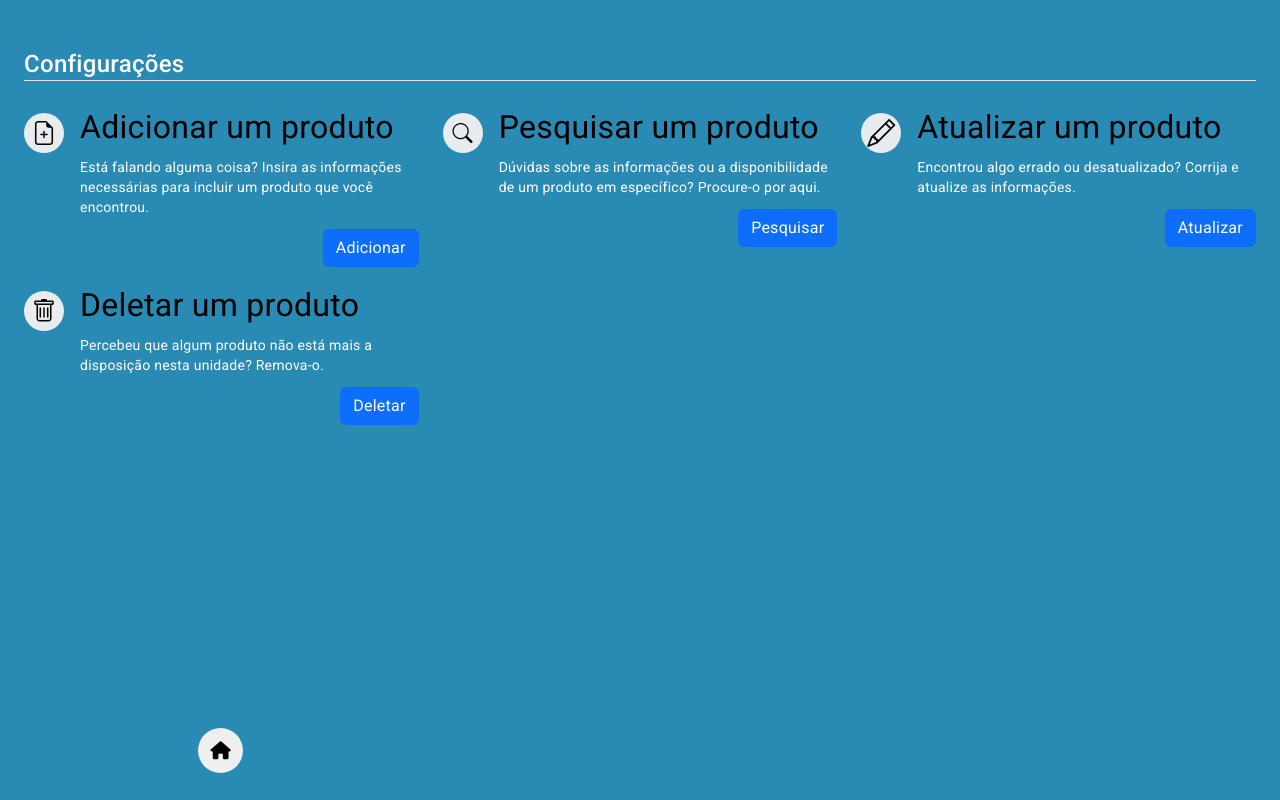
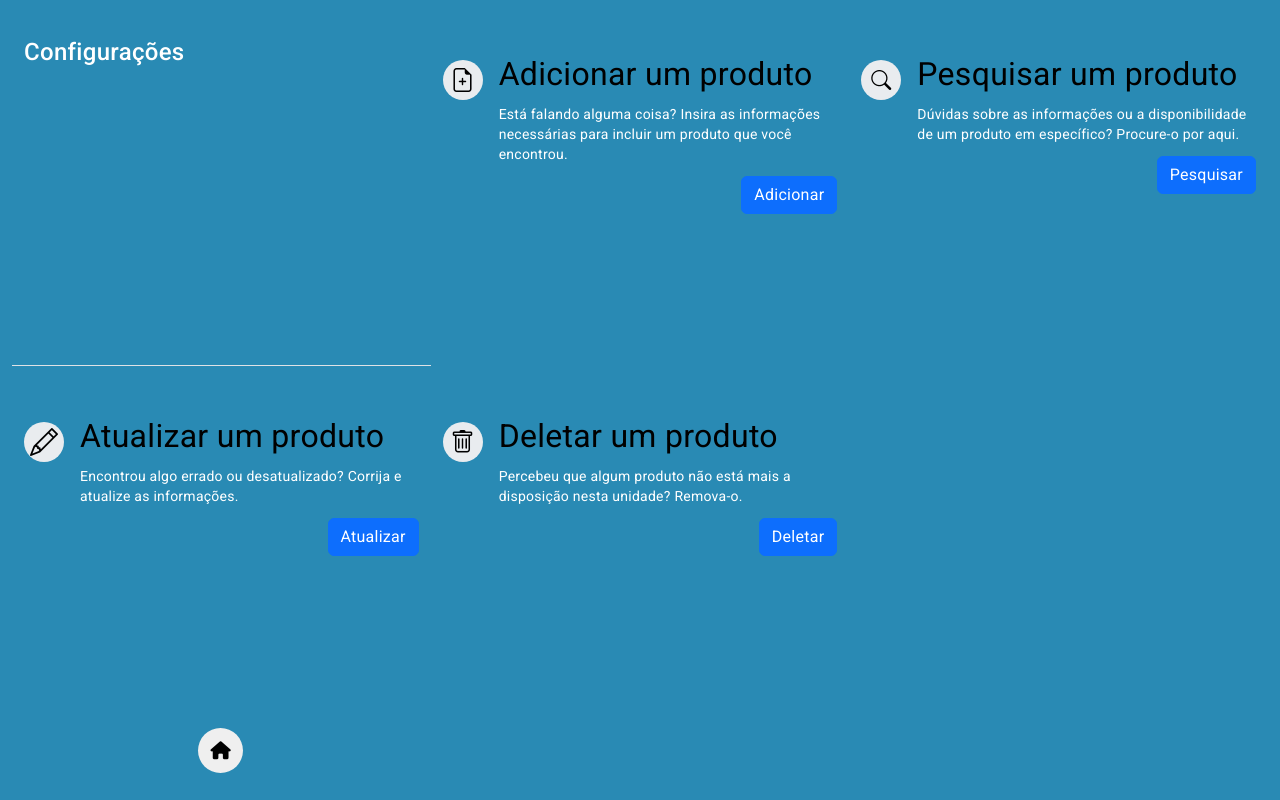
Before and after one commit to ahrionn/shelf-spotter, an Angular app: page /configs in a window 1280 px wide. Built offline with nearby package versions, Linux system fonts and the light colour scheme.

Commit message:
visual-bug fix 2

```diff
--- a/src/app/Componentes/configs/configs.component.html
+++ b/src/app/Componentes/configs/configs.component.html
@@ -2,10 +2,13 @@
     <app-loader></app-loader>
 </div>
 
-<div class="px-4 py-5" id="hanging-icons" style="height: 100vh;">
-    <h2 class="border-bottom" style="font-size: x-large !important; margin-bottom: 4vh;">Configurações</h2>
-    <div class="row g-4 row-cols-1 row-cols-lg-3" style="max-height: 100%;
+<div id="hanging-icons">
+
+    <div class="row g-4 row-cols-1 row-cols-lg-3 px-4 py-5" style="height: 100vh;
+    max-height: 100%;
     overflow: auto;">
+
+        <h2 class="border-bottom" style="font-size: x-large !important; margin-bottom: 4vh;">Configurações</h2>
 
         <!-- Create -->
         <div class="col d-flex align-items-start">
```
